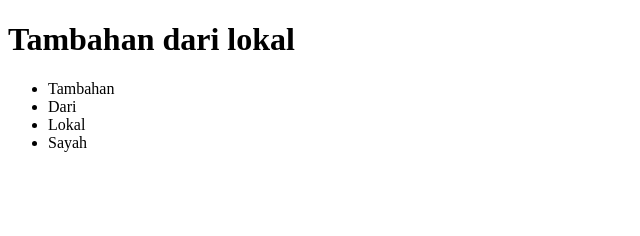
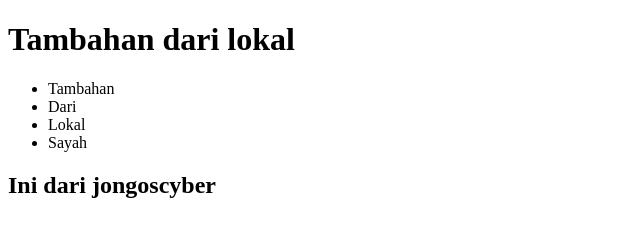
Before and after one commit to eraindarsah/website-bowling, a plain HTML site: page tambahanlokal.html in a window 1280 px wide. Shown: the whole page, without its empty margins (0-640 px from the left). Drawn offline with Linux system fonts and the light colour scheme.

Commit message:
tambahan dari jongoscyber

```diff
--- a/tambahanlokal.html
+++ b/tambahanlokal.html
@@ -13,5 +13,6 @@
       <li>Lokal</li>
       <li>Sayah</li>
     </ul>
+    <h2>Ini dari jongoscyber</h2>
   </body>
 </html>
```
